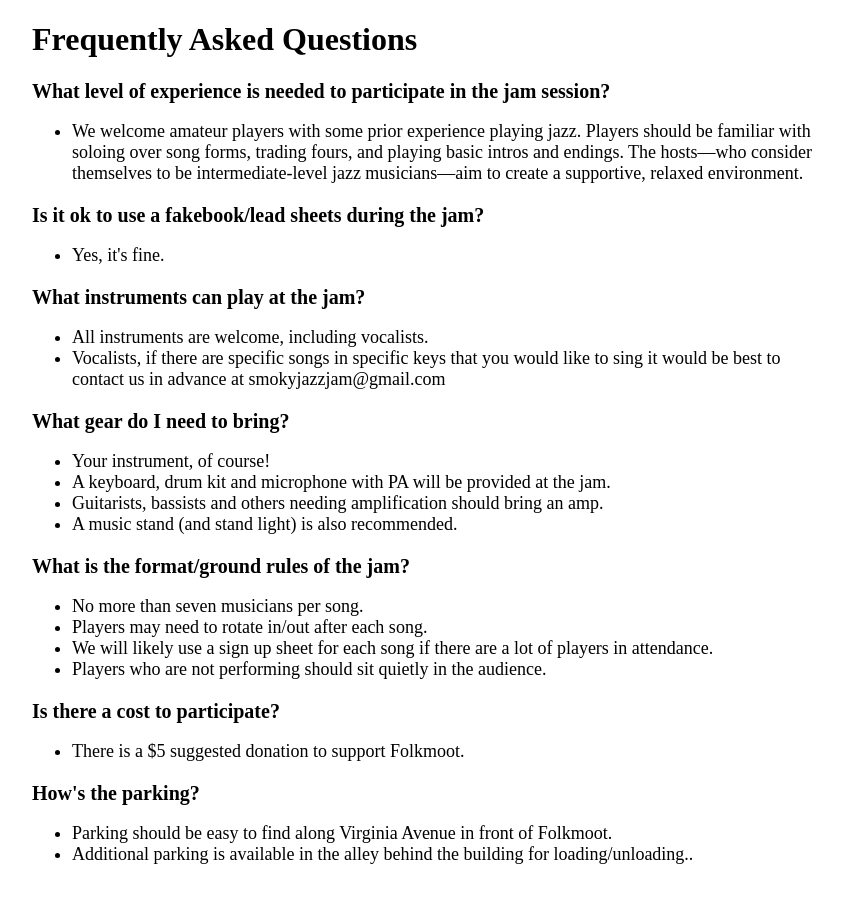
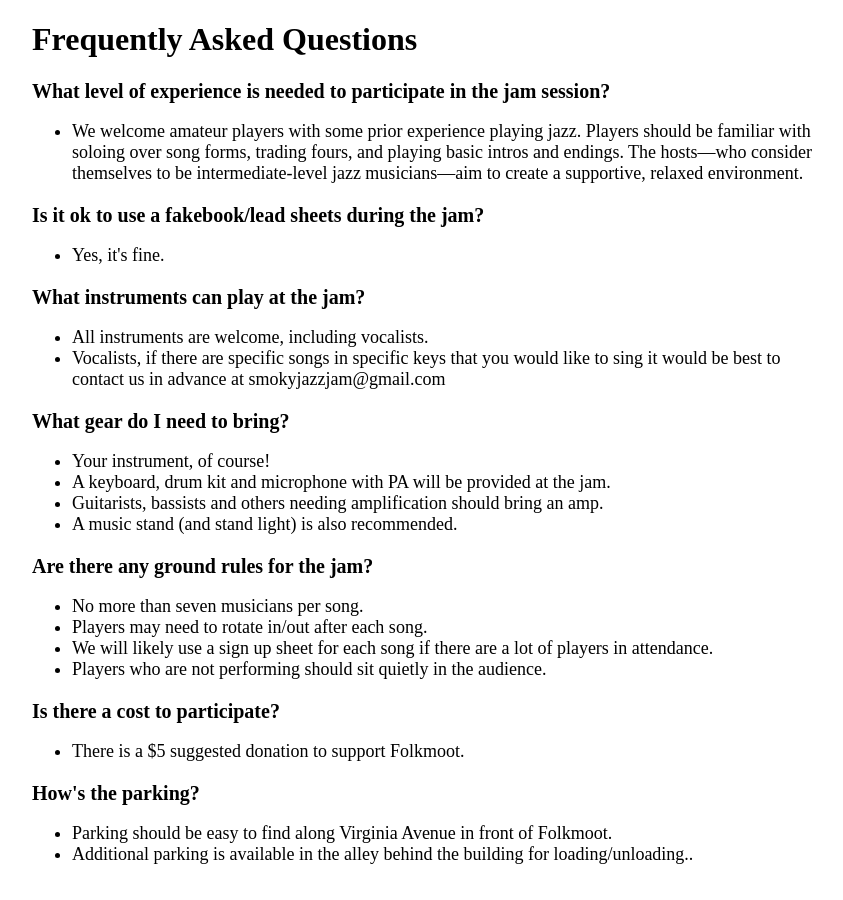
Before and after one commit to smokyjazzjam/smokyjazzjam, a Jekyll site: the page built from faq.md, in a window 1280 px wide. Shown: the whole page, without its empty margins (208-1051 px from the left). Built offline with Jekyll 4.4.1, drawn with Linux system fonts in a browser that asks for light colours.

Commit message:
Update faq.md

```diff
--- a/faq.md
+++ b/faq.md
@@ -45,7 +45,7 @@ layout: default
     <li>A music stand (and stand light) is also recommended.</li>
   </ul>
 
-  <h3 class="faq-question"><strong>What is the format/ground rules of the jam?</strong></h3>
+  <h3 class="faq-question"><strong>Are there any ground rules for the jam?</strong></h3>
   <ul class="faq-answer">
     <li>No more than seven musicians per song.</li>
     <li>Players may need to rotate in/out after each song.</li>
```
